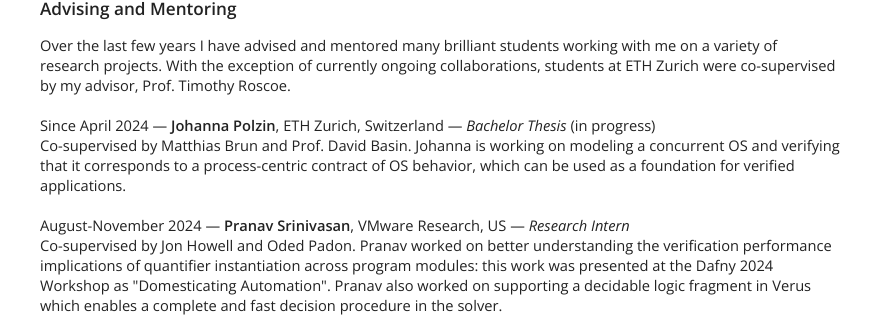
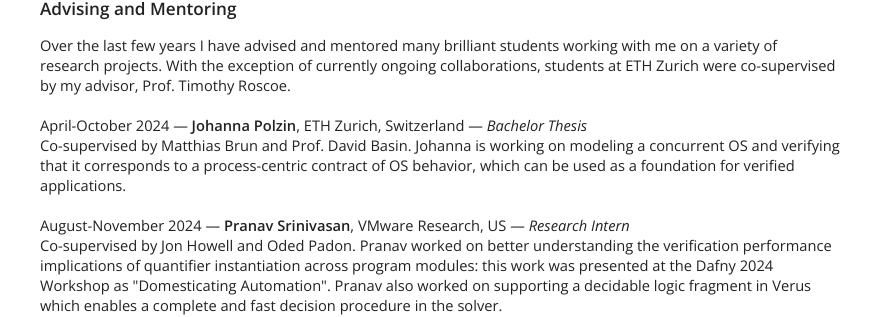
Before and after one commit to utaal/utaal.github.io, a Jekyll site: the page built from index.html, in a window 1280 px wide and 900 px high, scrolled down 2996 px. Shown: the part 145-462 px from the top of the window, without its empty margins (0-883 px from the left). Built offline with Jekyll 4.4.1, drawn with Linux system fonts in a browser that asks for light colours; nearby versions of some CDN libraries.

Commit message:
update mentoring

```diff
--- a/index.html
+++ b/index.html
@@ -209,7 +209,7 @@
           <ul class="resume">
 
             <li>
-             <span class="student-date">Since April 2024</span> <span class="student-name">Johanna Polzin</span><span class="student-affiliation">, ETH Zurich, Switzerland</span> <span class="student-event">Bachelor Thesis</span> (in progress)
+             <span class="student-date">April-October 2024</span> <span class="student-name">Johanna Polzin</span><span class="student-affiliation">, ETH Zurich, Switzerland</span> <span class="student-event">Bachelor Thesis</span>
              <div>Co-supervised by Matthias Brun and Prof. David Basin. Johanna is working on modeling a concurrent OS and verifying that it corresponds to a process-centric contract of OS behavior, which can be used as a foundation
               for verified applications.
              </div>
```
